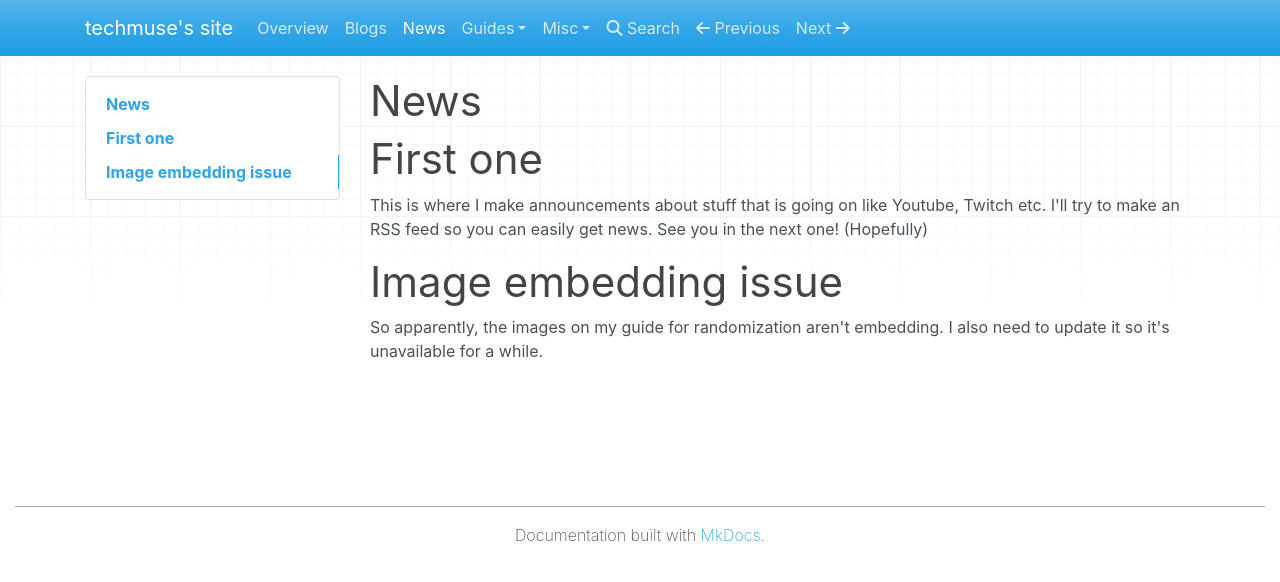
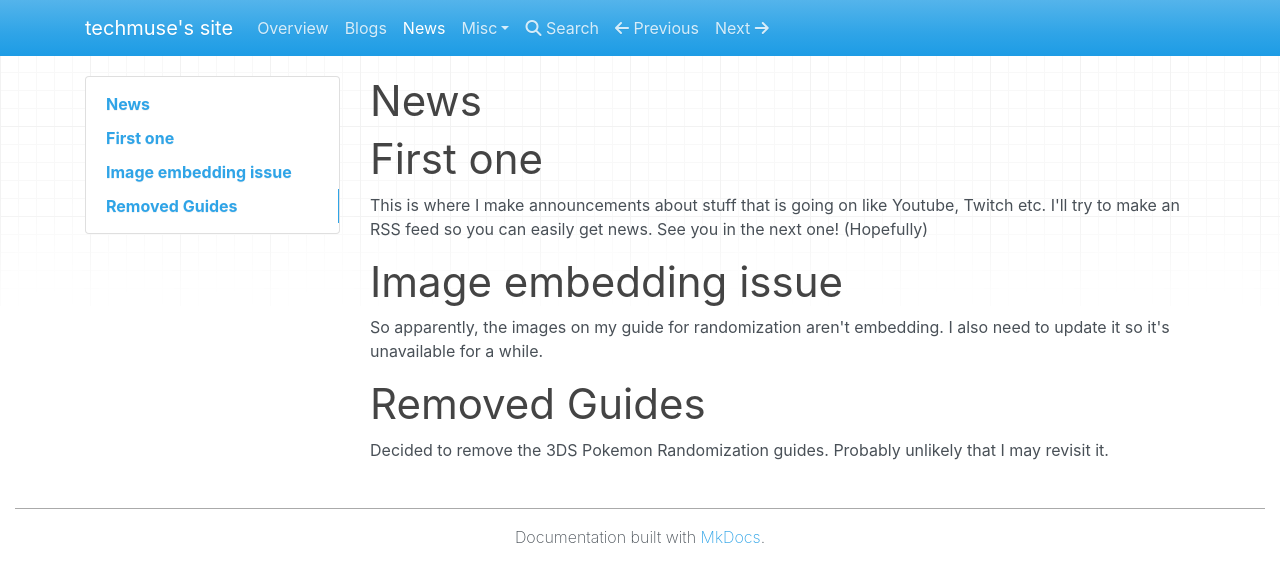
Before and after one commit to techmuse8/techmuse8.github.io, an MkDocs documentation site: the page built from docs/News.md, in a window 1280 px wide. Shown: the top 582 px of the page. Built offline with MkDocs 1.6.1, drawn with Linux system fonts in a browser that asks for light colours; nearby versions of some CDN libraries.

Commit message:
removed guides

```diff
--- a/docs/News.md
+++ b/docs/News.md
@@ -10,3 +10,7 @@ See you in the next one! (Hopefully)
 
 So apparently, the images on my guide for randomization aren't embedding.
 I also need to update it so it's unavailable for a while.
+
+# Removed Guides
+
+Decided to remove the 3DS Pokemon Randomization guides. Probably unlikely that I may revisit it.
```
Also changed, not shown: docs/Guides/3DS Pokemon Randomizing.md (deleted, +0 -5 lines), docs/Guides/Images/copydump.PNG (deleted), docs/Guides/Images/digitalcxi.png (deleted), docs/Guides/Images/digitaldump.png (deleted), docs/Guides/Images/gamecarddump.png (deleted), docs/Guides/Images/gamecardgm9cpy.png (deleted), docs/Guides/Images/layeredfs.PNG (deleted), docs/Guides/Images/titlelistbase.png (deleted), docs/Guides/Images/updcia.png (deleted), docs/Guides/Images/updtmd.png (deleted), 2 other files.
